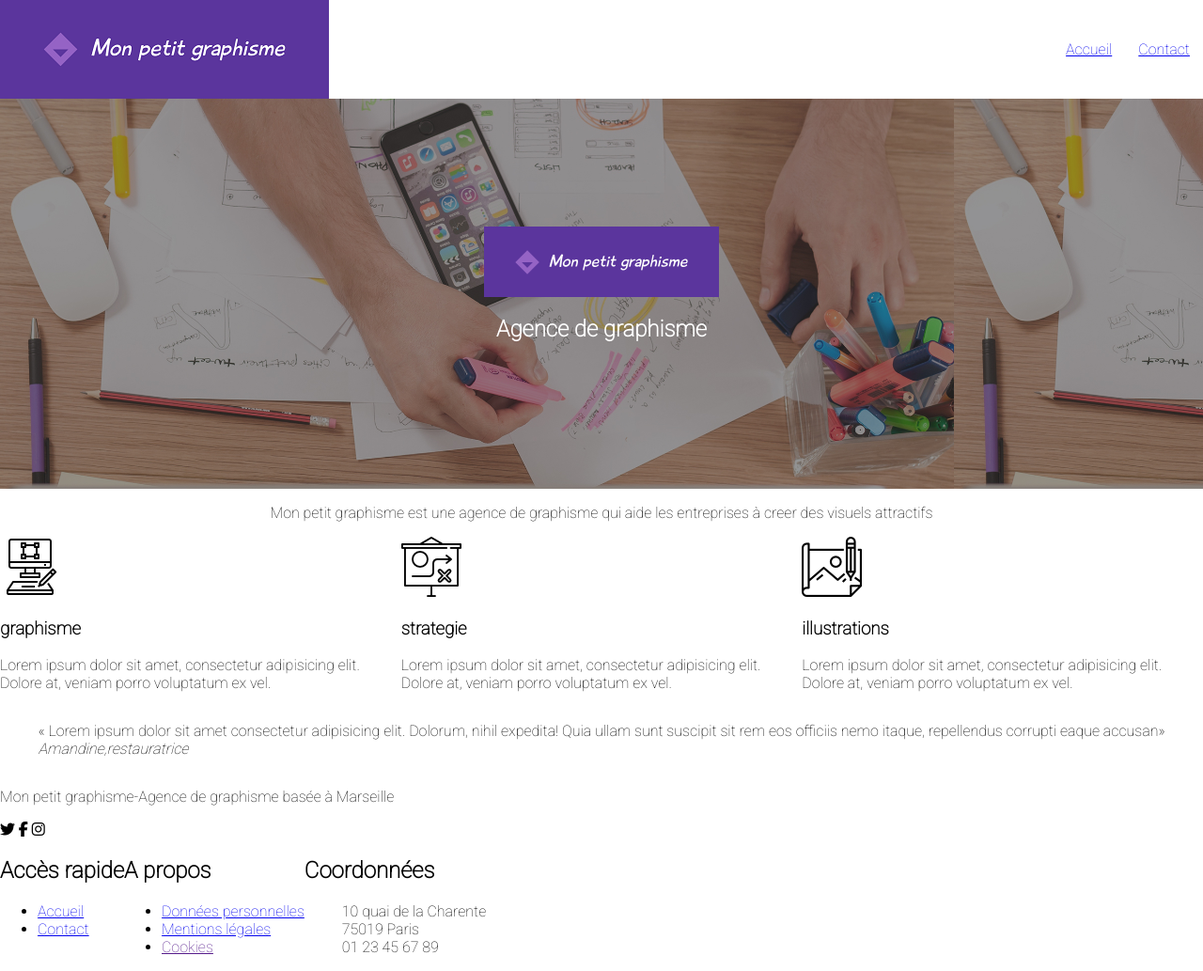
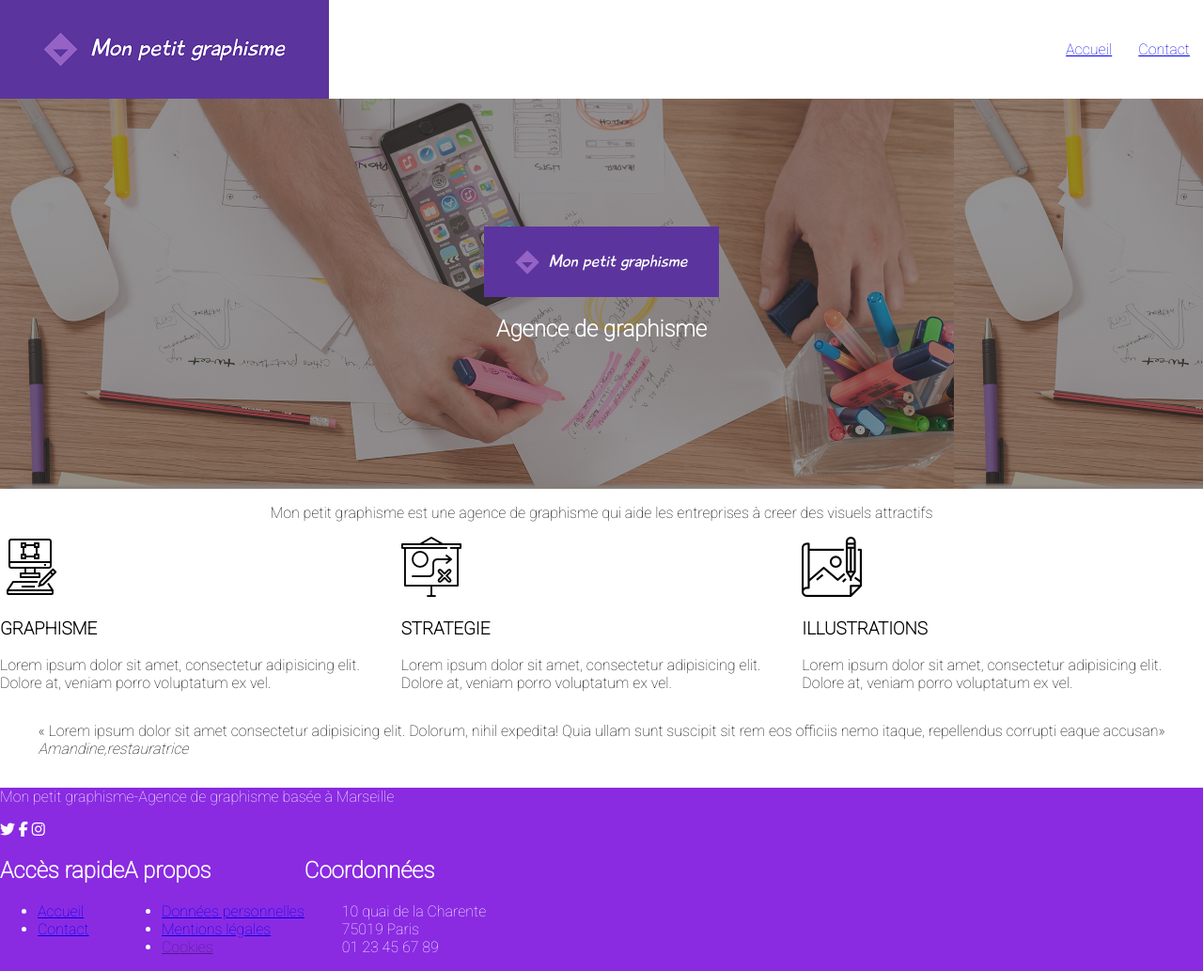
Before and after one commit to DominiqueLap/Opencassromms-Mon-petit-graphisme, a plain HTML site: page index.html in a window 1280 px wide. Shown: the whole page at 94% size. Drawn offline with Linux system fonts and the light colour scheme.

Commit message:
modif css main et footer

```diff
--- a/styles.css
+++ b/styles.css
@@ -65,6 +65,11 @@ nav{
 .adresse{
     list-style-type: none;
 }
-/*footer{
+footer{
+    color: white;
+    background-color: blueviolet;
 
-}/
+}
+.organigramme h1    {
+    text-transform: uppercase;
+}
```
